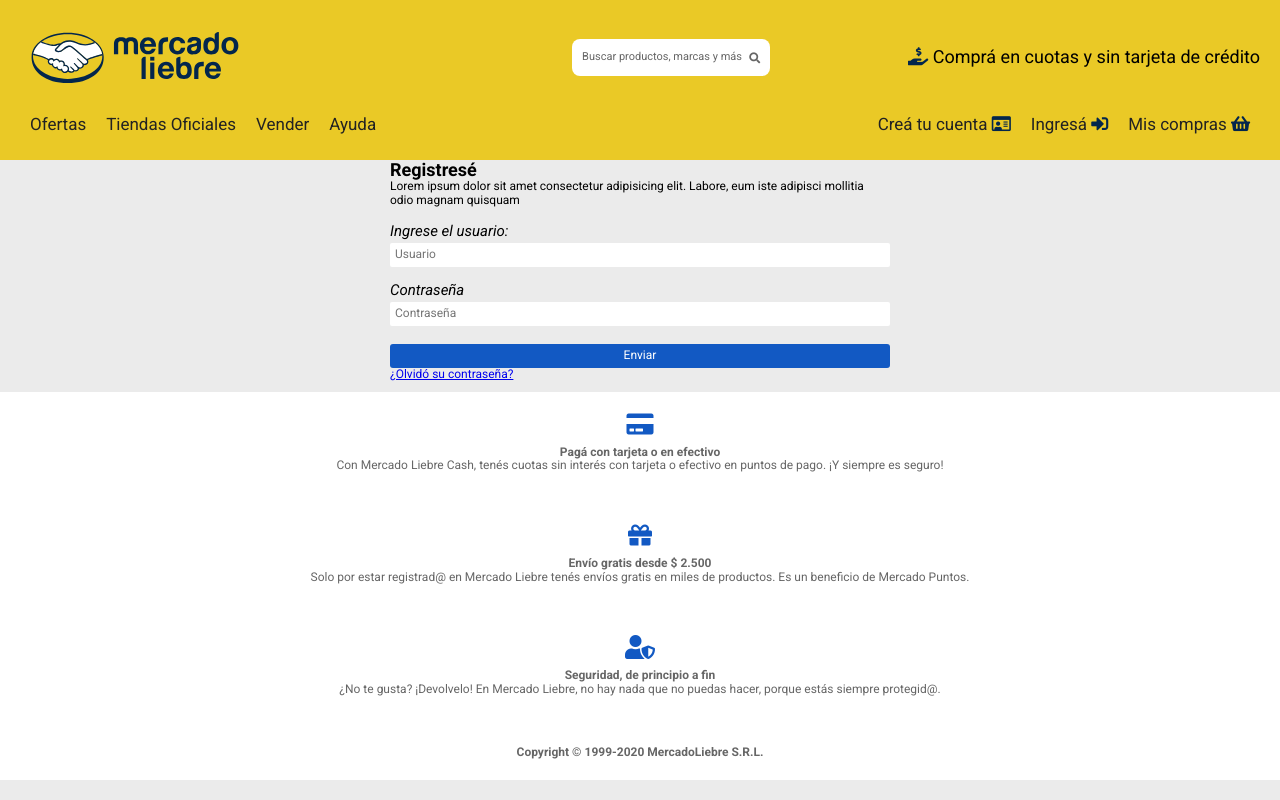
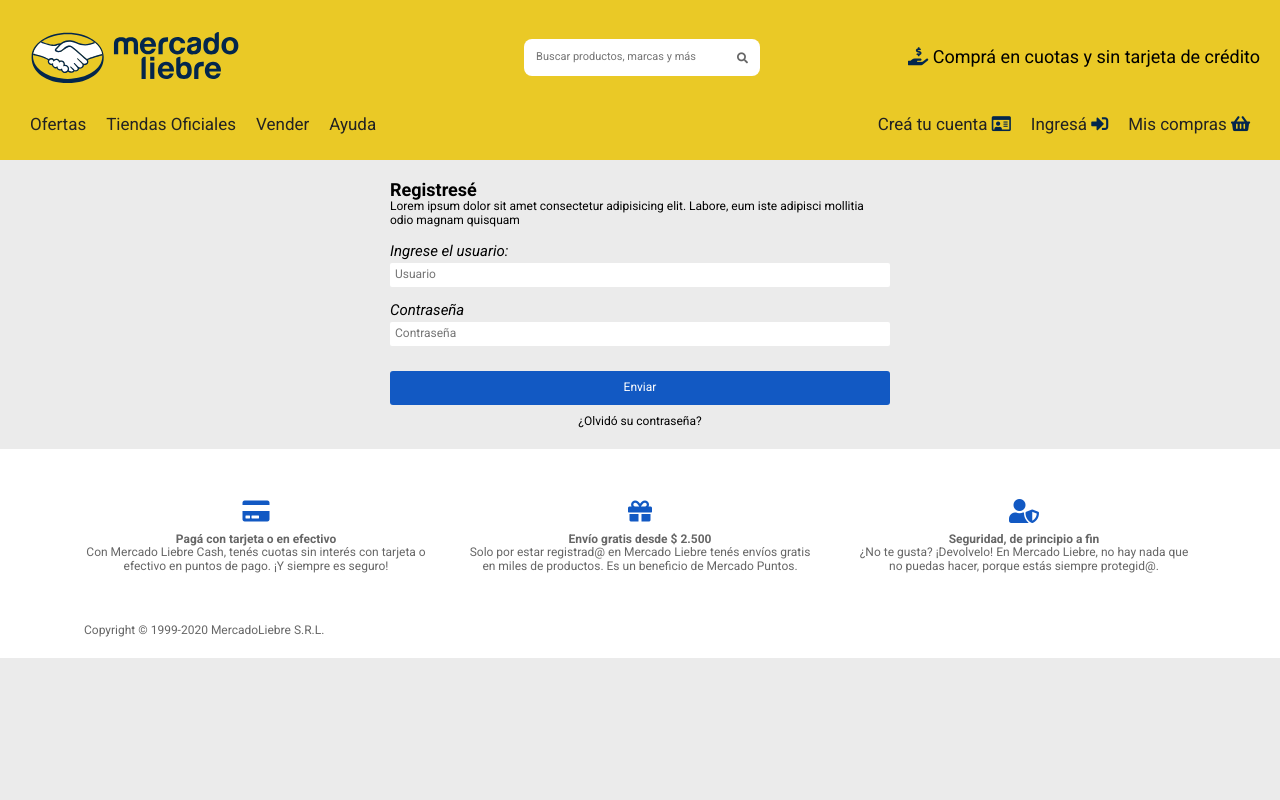
Before and after one commit to molinajuan/Mercado_Liebre, a website: page views/login.html in a window 1280 px wide. Drawn offline with Linux system fonts and the light colour scheme; files whose address does not match are found by name.

Commit message:
cambios en el header

```diff
--- a/public/css/styles.css
+++ b/public/css/styles.css
@@ -127,37 +127,40 @@
 
 header div.logo,
 header .form{
-    /* width: 50%; */
+    width: 50%;
 }
 
 header div.logo{
-    padding: 10px;
+    padding-right: 10px;
 }
 
-header .form{
+header .form {
     display: flex;
     font-size: 11px;
-    justify-content: end;
+    justify-content: space-between;
+    background-color: #FFF;
+    padding: 12px;
+    border-radius: 8px 8px 8px 8px;
+    align-items: center;
+    color: #666;
+    max-width: 236px;
 }
 
-header .form .input {
-    background-color: #FFF;
-    padding: 10px;
-    display: flex;
-    justify-content: space-between;
-    align-items: center;
-    outline: none;
-    max-width: 400px;
-    color: #666;
+
+header .form input {
     border-style: none;
-    border-radius: 8px 8px 8px 8px;
+    width: 90%;
 }
 
 header .form .submit{
     background-color: #FFF;
     color: #666;
-    width: 10%;
+    width: 5%;
+    display: flex;
+    justify-content: end;
 }
+
+
 
 .fa-hand-holding-usd,
 .fa-id-card,
@@ -168,9 +171,7 @@
 
 
 .fa-search {
-    margin-left: 7px;
     color: #666;
-    padding-top: 3px;
     outline: none;
 }
 
@@ -299,22 +300,32 @@
     /* padding-top: 15px; */
 }
 
+.main-login button:hover {
+    background-color: #448fff;
+}
 
-button:hover {
-    background-color: #0022AA;
-    transition: all 450ms;
+.main-login a {
+    display: block;
+    text-align: center;
+    text-decoration: none;
+    color: #000;
+    padding-top: 10px;
 }
 
 /* -------------- main del register -------------- */
+
+.main-login {
+    padding: 20px 0;
+}
 
 .form-3 button {
     background-color: #1259c3;
     color: #ffffff;
     width: 100%;
     border-radius: 3px;
-    padding: 5px;
+    padding: 10px;
     border-style: none;
-    margin-top: 3px;
+    margin-top: 10px;
 }
 
 /* -------------- FOOTER -------------- */
--- a/views/login.html
+++ b/views/login.html
@@ -16,19 +16,18 @@
             <div class="main-header-top-mobile">
                 <img src="images/logo-mercado-liebre.svg" class="logo" alt="Logo de Mercadoliebre">
                 <div class="form" action='#' method="GET">
-                    <div class="input">Buscar productos, marcas y más
-                        <div class="submit"><i class="fa fa-search"></i></div>
-                    </div>
+                    <input type="text" name="search-bar" placeholder="Buscar productos, marcas y más">
+                    <div class="submit"><i class="fa fa-search"></i></div>
                 </div>
             </div>
             <h2 class="copy-header">
                 <i class="fas fa-hand-holding-usd"></i>
-                Comprá en cuotas y sin tarjeta de crédito
+                Comprá en cuotas <br> y sin tarjeta de crédito
             </h2>
         </div>
 
         <a href="#" class="burger-button">
-            <i class = "fa fa-bars"></i>
+            <i class= "fa fa-bars"></i>
         </a>
 
         <nav class="main-navbar">
@@ -50,7 +49,7 @@
             <img src="images/img-home-banner.jpg" alt="Banner_publicitario" width= 100%>
         </div> -->
     </header>
-    <main>
+    <main class="main-login">
         <form class="form-3" action="/" method="GET">
             <h2>Registresé</h2>
             <p>Lorem ipsum dolor sit amet consectetur adipisicing elit. Labore, eum iste adipisci mollitia odio magnam quisquam</p>
@@ -67,6 +66,7 @@
         </form>
     </main>
     <footer>
+        <div class="footer-mensajes">
             <section>
                 <i class="fas fa-credit-card"></i>
                 <h4>Pagá con tarjeta o en efectivo</h4>
@@ -82,9 +82,10 @@
                 <h4>Seguridad, de principio a fin</h4>
                 <p>¿No te gusta? ¡Devolvelo! En Mercado Liebre, no hay nada que no puedas hacer, porque estás siempre protegid@.</p>
             </section>
-            <section>
-                <h4>Copyright © 1999-2020 MercadoLiebre S.R.L.</h4>
-            </section>
+        </div>
+        <section class="copyright">
+            <p>Copyright © 1999-2020 MercadoLiebre S.R.L.</p>
+        </section>
     </footer>
 </body>
 </html>
```
Also changed, not shown: views/home.html (+2 -3 lines), views/register.html (+8 -6 lines).
